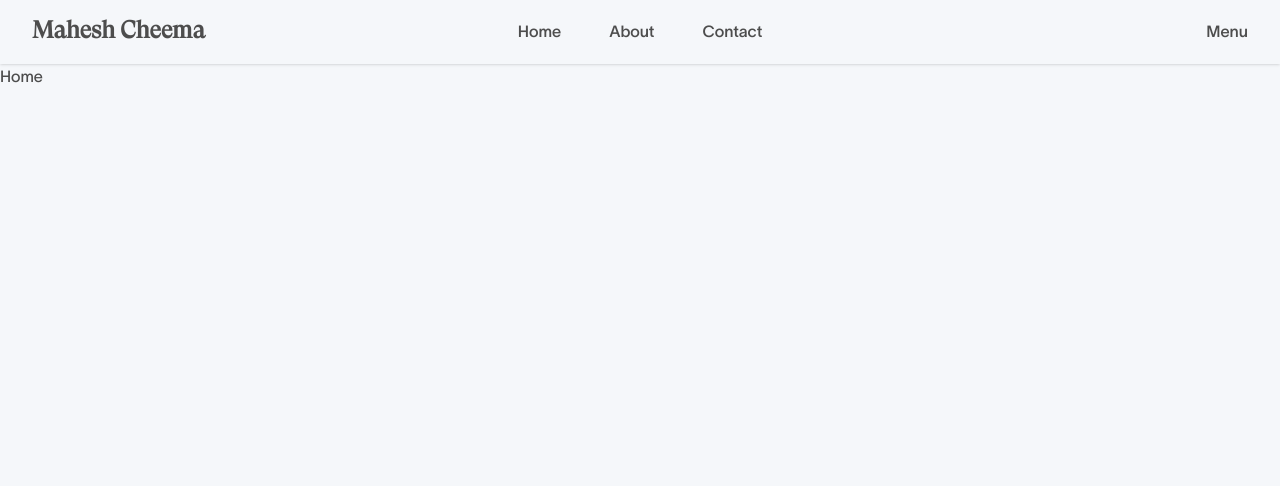
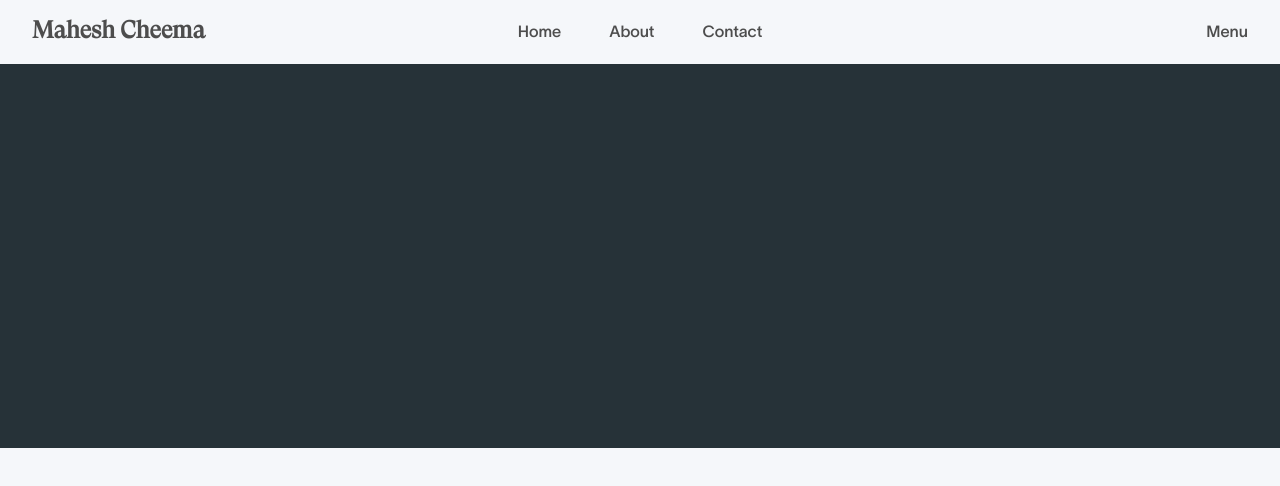
Before and after one commit to CheemaMahesh/portfolio, a Next.js app: page / in a window 1280 px wide. Shown: the top 486 px of the page. Built offline with nearby package versions, Linux system fonts and the light colour scheme.

Commit message:
Initiated contact

```diff
--- /dev/null
+++ b/src/features/contact/index.tsx
@@ -0,0 +1,3 @@
+export default function Contact() {
+  return <section id="contact" className="bg-[#263238] w-full h-96"></section>;
+}
--- a/src/features/home/home.tsx
+++ b/src/features/home/home.tsx
@@ -1,3 +1,9 @@
+import Contact from "../contact";
+
 export default function HomePage() {
-  return <div>Home</div>;
+  return (
+    <div>
+      <Contact />
+    </div>
+  );
 }
```
